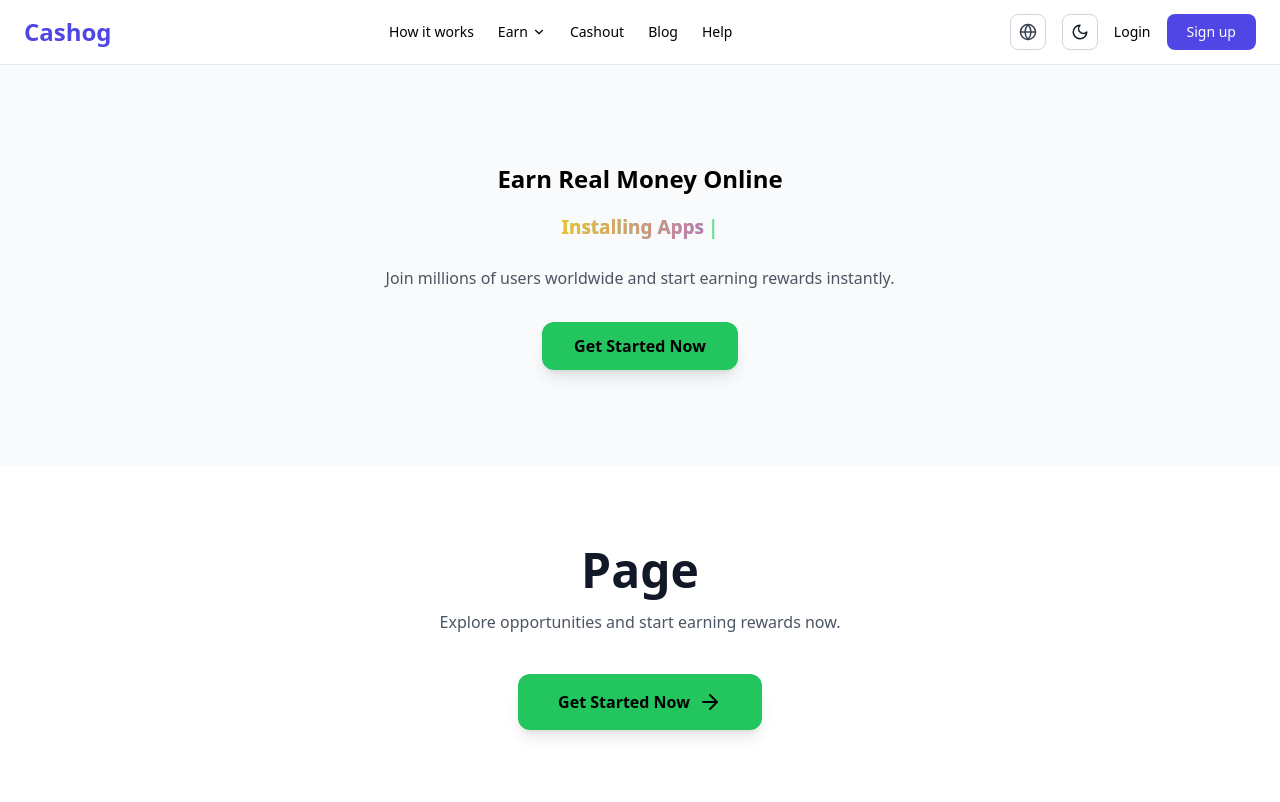
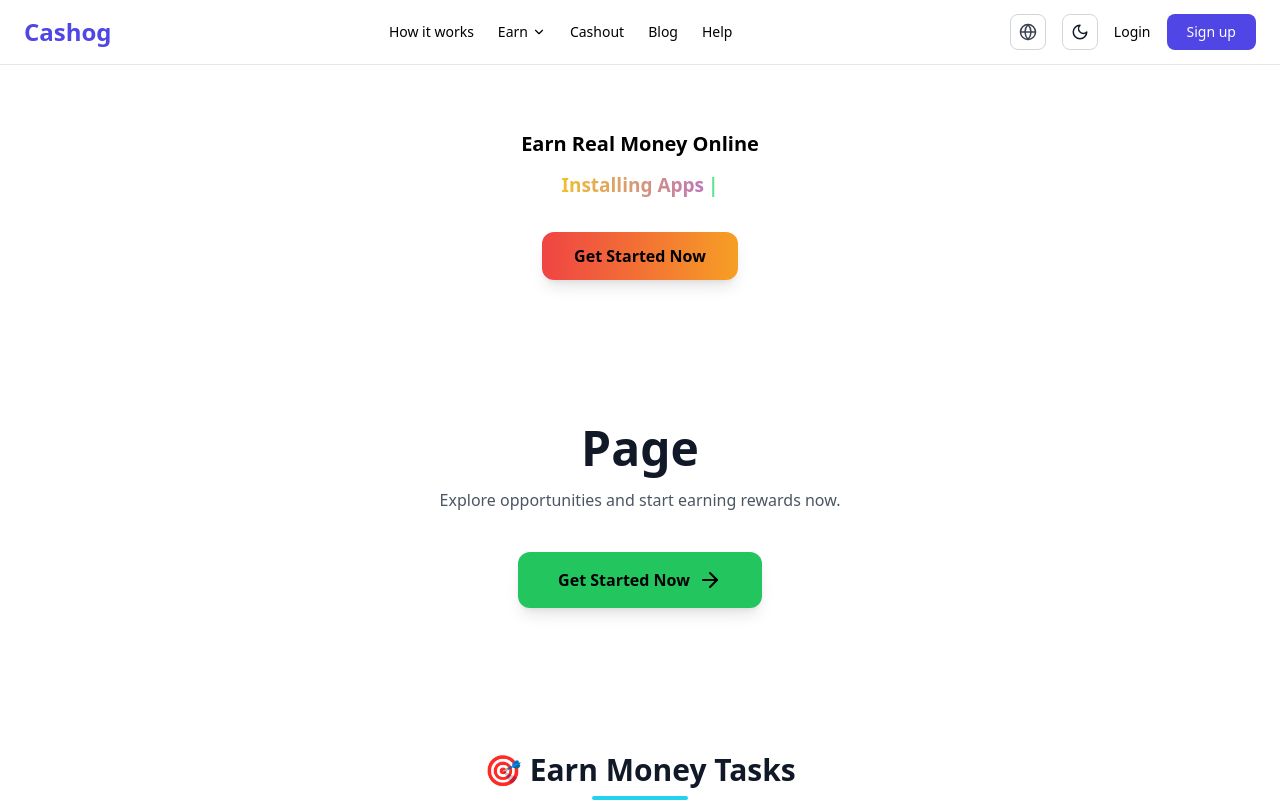
Before and after one commit to tool63/cashin, a Next.js app: page / in a window 1280 px wide. Shown: the top 802 px of the page. Built offline with nearby package versions, Linux system fonts and the light colour scheme.

Commit message:
Update HeroSection.tsx

```diff
--- a/components/hero/HeroSection.tsx
+++ b/components/hero/HeroSection.tsx
@@ -1,72 +1,51 @@
 "use client";
 
+import TypingText from "@/components/typing/TypingText";
 import { motion } from "framer-motion";
-import TypingText from "@/components/typing/TypingText";
-import Link from "next/link";
 
 export default function HeroSection() {
   return (
-    <section className="bg-gray-50 dark:bg-gray-900 text-black dark:text-white">
-      <div className="max-w-7xl mx-auto px-4 sm:px-6 lg:px-8 py-24 text-center">
+    <section className="w-full py-16 px-4">
+      <div className="max-w-5xl mx-auto text-center">
 
-        {/* HEADLINE */}
-        <h1
-          className="
-            font-extrabold
-            text-[20px]
-            sm:text-[22px]
-            md:text-[24px]
-            mb-4
-            text-black
-            dark:text-white
-          "
-        >
+        {/* Headline */}
+        <h1 className="text-[20px] font-bold text-black mb-3">
           Earn Real Money Online
         </h1>
 
-        {/* TYPING TEXT */}
-        <div
-          className="
-            text-[18px]
-            sm:text-[18px]
-            md:text-[18px]
-            mb-6
-            font-semibold
-            bg-gradient-to-r
-            from-yellow-400
-            via-green-400
-            to-green-500
-            bg-clip-text
-            text-transparent
-          "
-        >
+        {/* Typing text */}
+        <div className="mb-8">
           <TypingText />
         </div>
 
-        {/* SUBTEXT */}
-        <p className="text-sm sm:text-base text-gray-600 dark:text-gray-400 mb-8 max-w-xl mx-auto">
-          Join millions of users worldwide and start earning rewards instantly.
-        </p>
-
-        {/* CTA */}
-        <Link href="/signup">
-          <motion.span
+        {/* CTA Button */}
+        <motion.button
           whileHover={{ scale: 1.05 }}
-            whileTap={{ scale: 0.97 }}
+          whileTap={{ scale: 0.95 }}
           className="
-              inline-flex items-center justify-center
-              bg-green-500 hover:bg-green-600
+            px-8 py-3 rounded-xl font-semibold
             text-black
-              px-8 py-3
-              rounded-xl
-              font-semibold
+            bg-gradient-to-r
+            from-red-500 via-yellow-400 via-green-400 via-blue-500 to-purple-500
+            bg-[length:300%_300%]
+            animate-rainbow
             shadow-lg
-              text-sm sm:text-base
           "
         >
           Get Started Now
-          </motion.span>
-        </Link>
+        </motion.button>
+
+        {/* Local animation only */}
+        <style jsx>{`
+          @keyframes rainbow {
+            0% { background-position: 0% 50%; }
+            50% { background-position: 100% 50%; }
+            100% { background-position: 0% 50%; }
+          }
+          .animate-rainbow {
+            animation: rainbow 5s linear infinite;
+          }
+        `}</style>
 
       </div>
     </section>
```
Lines whose indentation alone changed are shown as unchanged.
